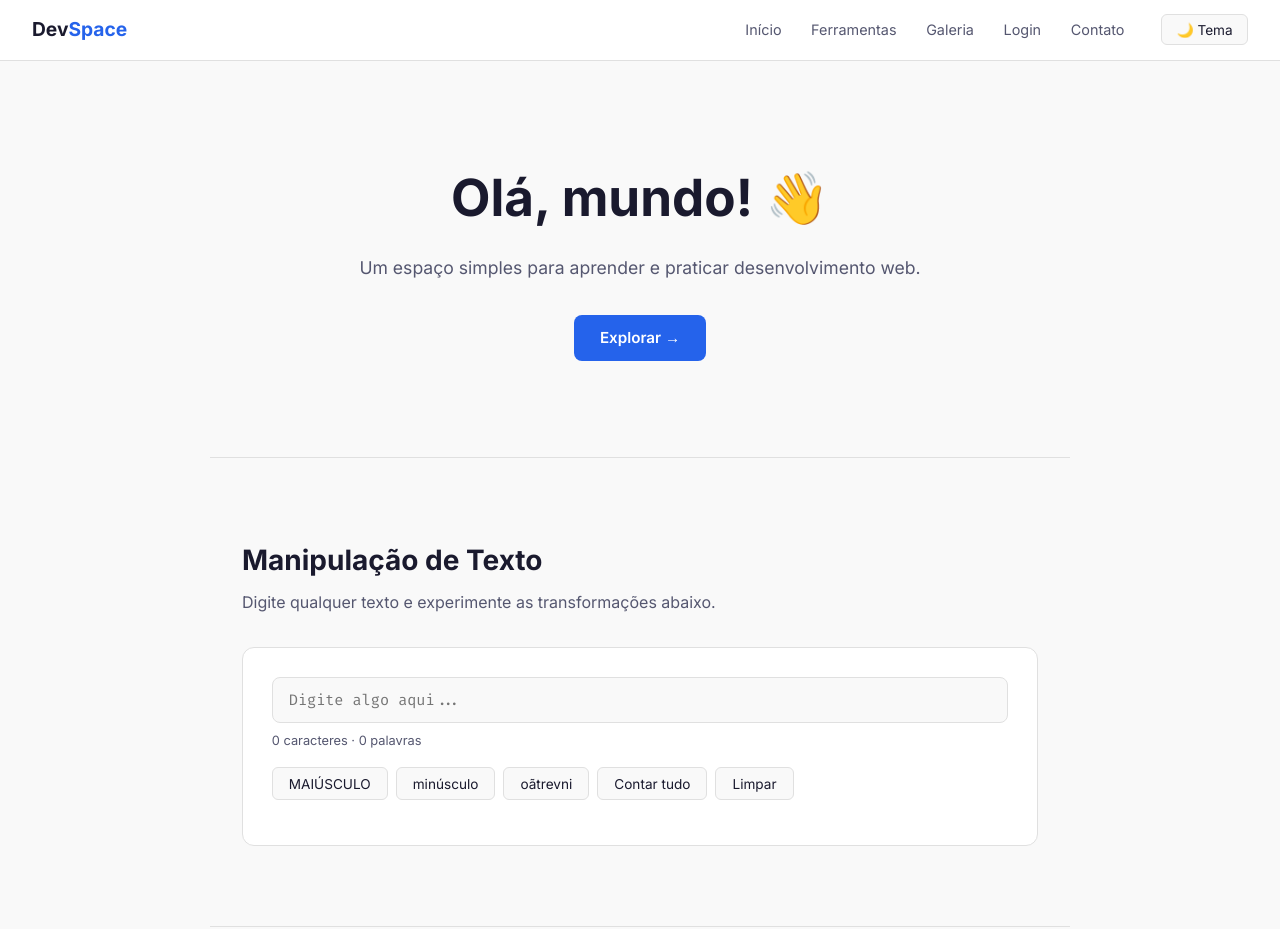
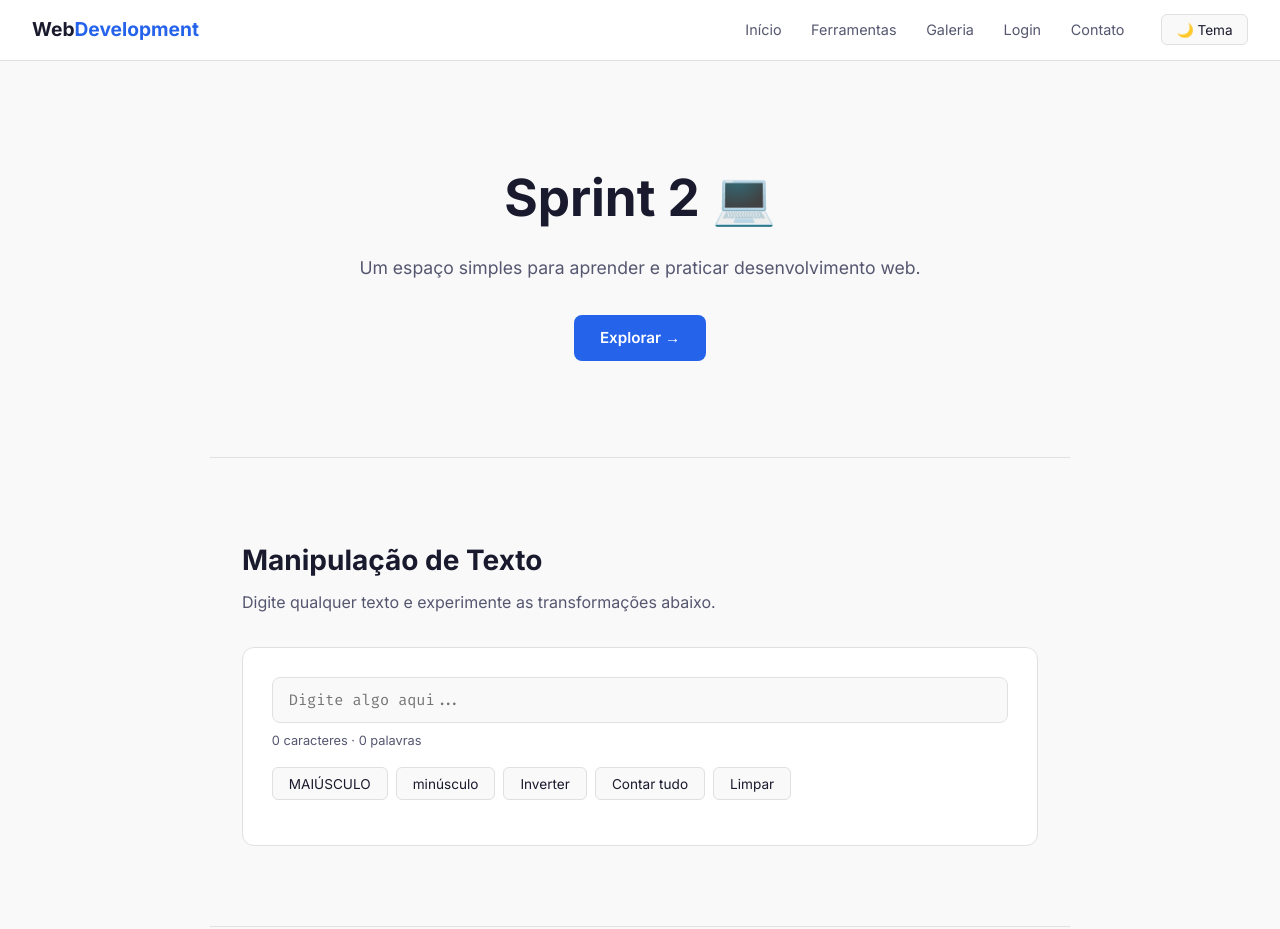
Before and after one commit to Leonardo-Porto-S/Sprint-Web, a plain HTML site: page index.html in a window 1280 px wide. Shown: the top 929 px of the page. Drawn offline with Linux system fonts and the light colour scheme.

Commit message:
toques finais no codigo html e css

```diff
--- a/index.html
+++ b/index.html
@@ -3,13 +3,13 @@
 <head>
   <meta charset="UTF-8" />
   <meta name="viewport" content="width=device-width, initial-scale=1.0" />
-  <title>DevSpace — Sprint 2</title>
+  <title>Web Development - Sprint 2</title>
   <link rel="stylesheet" href="./style.css" />
 </head>
 <body>
 
   <nav>
-    <div class="logo">Dev<span>Space</span></div>
+    <div class="logo">Web<span>Development</span></div>
     <ul>
       <li><a href="#inicio">Início</a></li>
       <li><a href="#ferramentas">Ferramentas</a></li>
@@ -21,7 +21,7 @@
   </nav>
 
   <section id="inicio">
-    <h1>Olá, mundo! 👋</h1>
+    <h1>Sprint 2 💻</h1>
     <p>Um espaço simples para aprender e praticar desenvolvimento web.</p>
     <a href="#ferramentas" class="btn-principal">Explorar →</a>
   </section>
@@ -42,7 +42,7 @@
       <div class="botoes-texto">
         <button onclick="transformar('maiusculo')">MAIÚSCULO</button>
         <button onclick="transformar('minusculo')">minúsculo</button>
-        <button onclick="transformar('inverter')">oãtrevni</button>
+        <button onclick="transformar('inverter')">Inverter</button>
         <button onclick="transformar('contar')">Contar tudo</button>
         <button onclick="transformar('limpar')" class="btn-limpar">Limpar</button>
       </div>
```
Also changed, not shown: style.css (line endings or trailing spaces).
